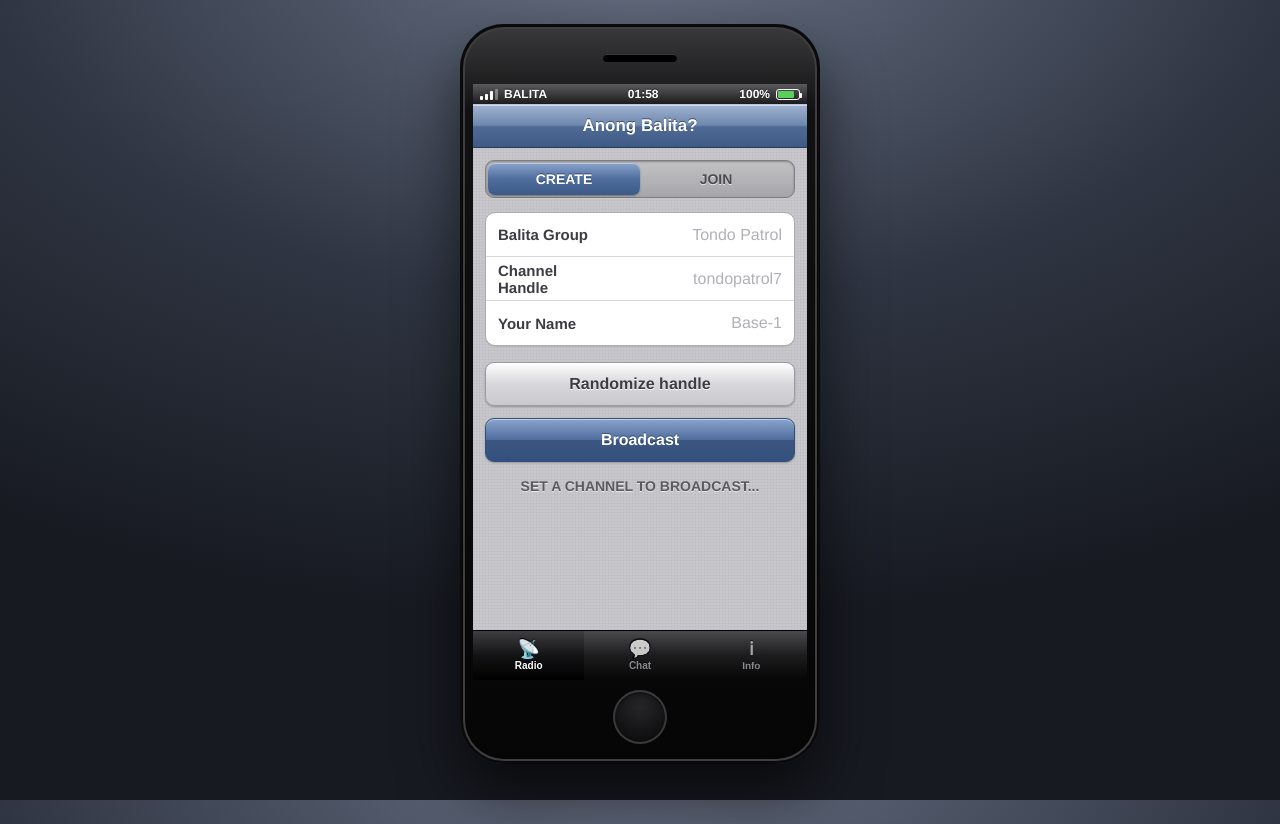
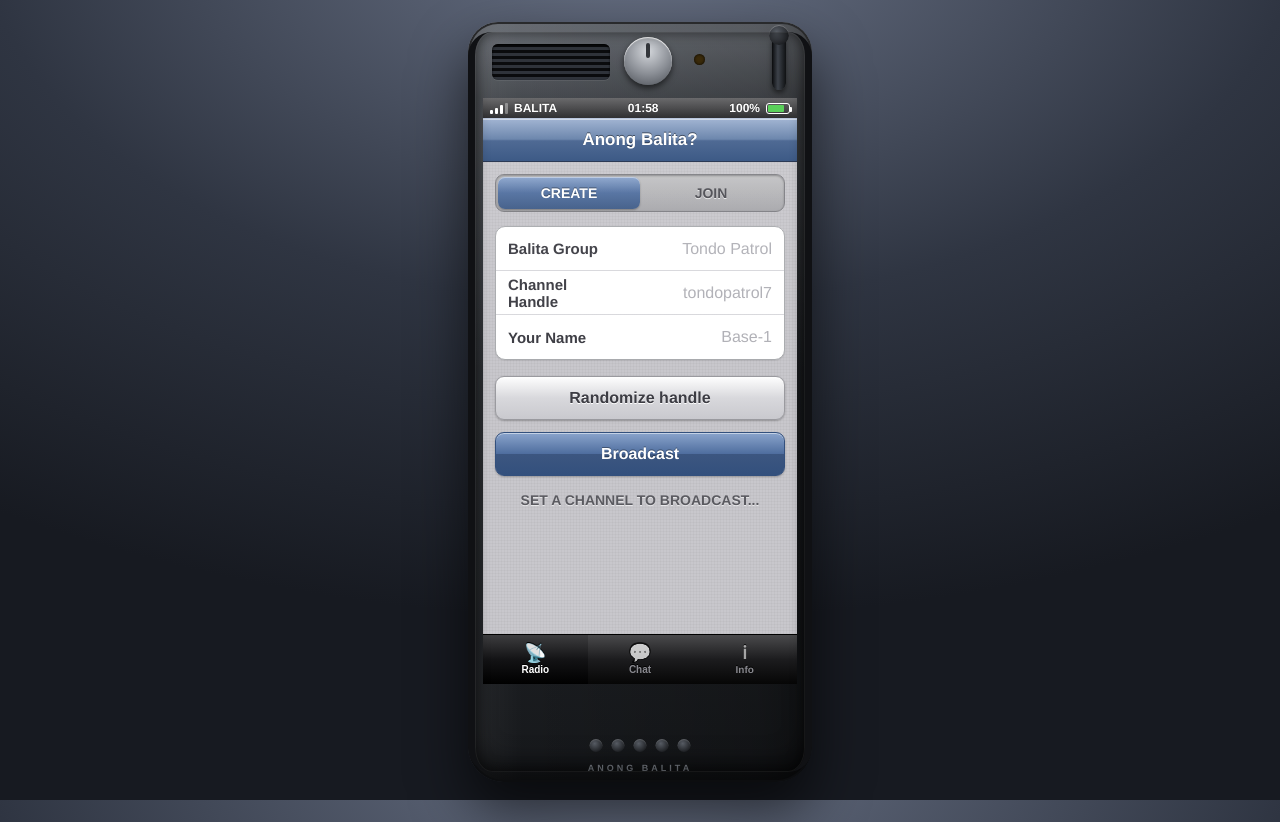
Before and after one commit to leeMontes/anong-balita, a plain HTML site: page index.html in a window 1280 px wide. Drawn offline with nearby package versions, Linux system fonts and the light colour scheme.

Commit message:
Walkie-talkie hardware frame; always-reusable channel chip + TX LED

```diff
--- a/css/ios.css
+++ b/css/ios.css
@@ -18,44 +18,116 @@ body {
 
 .hidden { display: none !important; }
 
-/* ----------------------------------------------------------- device frame */
+/* ------------------------------------------------- walkie-talkie frame */
 .device {
   position: relative;
-  width: 360px;
-  height: min(740px, calc(100vh - 48px));
-  margin: 24px auto;
-  padding: 60px 13px 84px;
-  border-radius: 44px;
+  width: 344px;
+  height: min(768px, calc(100vh - 40px));
+  margin: 22px auto;
+  padding: 76px 15px 98px;
+  border-radius: 30px 30px 36px 36px;
   display: flex;
   flex-direction: column;
   overflow: hidden;
-  background: linear-gradient(#3a3a3d 0%, #111 12%, #050505 100%);
+  background:
+    linear-gradient(90deg, rgba(255, 255, 255, 0.06), rgba(255, 255, 255, 0) 16%, rgba(0, 0, 0, 0.2) 84%, rgba(0, 0, 0, 0.4)),
+    linear-gradient(#565b63 0%, #33373d 10%, #23262a 52%, #16181b 100%);
   box-shadow:
-    inset 0 0 0 3px #0a0a0a,
-    inset 0 0 0 5px #3e3e42,
-    0 30px 60px rgba(0, 0, 0, 0.6);
+    inset 0 0 0 2px #0c0d0f,
+    inset 0 1px 0 rgba(255, 255, 255, 0.28),
+    inset 0 -16px 26px rgba(0, 0, 0, 0.55),
+    0 28px 55px rgba(0, 0, 0, 0.6);
 }
-.device::before { /* earpiece slit */
+.device::before { /* top sheen across the plastic */
   content: "";
   position: absolute;
-  top: 30px; left: 50%;
-  transform: translateX(-50%);
-  width: 74px; height: 8px;
-  border-radius: 4px;
-  background: #000;
-  box-shadow: inset 0 1px 0 #3a3a3d;
+  top: 0; left: 0; right: 0;
+  height: 46%;
+  background: linear-gradient(rgba(255, 255, 255, 0.12), rgba(255, 255, 255, 0));
+  pointer-events: none;
 }
-.device::after { /* home button */
+.device::after { /* rubber side rails */
   content: "";
   position: absolute;
-  bottom: 20px; left: 50%;
-  transform: translateX(-50%);
-  width: 54px; height: 54px;
-  border-radius: 50%;
-  background: radial-gradient(circle at 50% 32%, #262629, #050505);
-  box-shadow: inset 0 0 0 2px #3a3a3d, inset 0 2px 4px rgba(0, 0, 0, 0.8);
+  top: 10px; bottom: 10px; left: 0; right: 0;
+  border-left: 7px solid #101114;
+  border-right: 7px solid #101114;
+  border-radius: 24px;
+  box-shadow: inset 0 0 0 1px rgba(255, 255, 255, 0.06), inset 0 0 14px rgba(0, 0, 0, 0.6);
+  pointer-events: none;
 }
 .home-indicator { display: none; }
+
+/* antenna, speaker grille, channel knob + TX/RX LED */
+.wt-top { position: absolute; top: 0; left: 0; right: 0; height: 76px; pointer-events: none; }
+.wt-antenna {
+  position: absolute; top: 12px; right: 26px;
+  width: 14px; height: 56px;
+  border-radius: 7px;
+  background: linear-gradient(90deg, #0a0b0d, #3d424a 42%, #0f1113);
+  box-shadow: inset 0 1px 0 rgba(255, 255, 255, 0.22), 0 3px 5px rgba(0, 0, 0, 0.5);
+}
+.wt-antenna::before {
+  content: "";
+  position: absolute; top: -9px; left: 50%;
+  transform: translateX(-50%);
+  width: 20px; height: 20px;
+  border-radius: 50%;
+  background: radial-gradient(circle at 38% 34%, #565b63, #0a0b0d);
+  box-shadow: inset 0 1px 0 rgba(255, 255, 255, 0.3);
+}
+.wt-grille {
+  position: absolute; top: 22px; left: 24px;
+  width: 118px; height: 36px;
+  border-radius: 6px;
+  background: repeating-linear-gradient(#0a0b0d 0 3px, #2f333a 3px 6px);
+  box-shadow: inset 0 1px 2px rgba(0, 0, 0, 0.85), 0 1px 0 rgba(255, 255, 255, 0.07);
+}
+.wt-knob {
+  position: absolute; top: 15px; left: 156px;
+  width: 48px; height: 48px;
+  border-radius: 50%;
+  background: radial-gradient(circle at 50% 30%, #d3d6db, #8a8e95 55%, #4a4e55);
+  box-shadow: inset 0 1px 1px #fff, 0 3px 6px rgba(0, 0, 0, 0.6);
+}
+.wt-knob::after {
+  content: "";
+  position: absolute; top: 6px; left: 50%;
+  transform: translateX(-50%);
+  width: 4px; height: 15px;
+  border-radius: 2px;
+  background: #33363b;
+}
+.wt-led {
+  position: absolute; top: 32px; left: 226px;
+  width: 11px; height: 11px;
+  border-radius: 50%;
+  background: #3a2a0a;
+  box-shadow: inset 0 0 3px rgba(0, 0, 0, 0.9);
+  transition: background 0.12s, box-shadow 0.12s;
+}
+.wt-led.on { background: #ffb000; box-shadow: 0 0 10px #ffb000; }
+
+/* bottom microphone holes + brand plate */
+.wt-bottom { position: absolute; left: 0; right: 0; bottom: 0; height: 98px; pointer-events: none; }
+.wt-speaker {
+  position: absolute; bottom: 30px; left: 50%;
+  transform: translateX(-50%);
+  display: flex; gap: 9px;
+}
+.wt-speaker i {
+  width: 13px; height: 13px;
+  border-radius: 50%;
+  background: radial-gradient(circle at 40% 35%, #565b63, #0a0b0d);
+  box-shadow: inset 0 1px 1px rgba(255, 255, 255, 0.18);
+}
+.wt-brand {
+  position: absolute; bottom: 9px; left: 50%;
+  transform: translateX(-50%);
+  font: 700 9px "Helvetica Neue", Helvetica, Arial, sans-serif;
+  letter-spacing: 3px;
+  color: #6b6f76;
+}
 
 /* ------------------------------------------------------------- status bar */
 .statusbar {
@@ -165,6 +237,27 @@ body {
   background: linear-gradient(#8aa4cc, #4e6d9e 50%, #3d5a86);
   box-shadow: inset 0 1px 0 rgba(255, 255, 255, 0.4), 0 1px 2px rgba(0, 0, 0, 0.3);
 }
+
+.saved-chip {
+  display: block;
+  width: 100%;
+  margin: 0 0 14px;
+  padding: 9px 12px;
+  border: 1px solid #2a68bb;
+  border-radius: 9px;
+  font: 700 13px "Helvetica Neue", Helvetica, Arial, sans-serif;
+  letter-spacing: 0.5px;
+  color: #fff;
+  text-align: center;
+  text-shadow: 0 -1px 0 rgba(0, 0, 0, 0.3);
+  background: linear-gradient(#8aa4cc, #4e6d9e 50%, #3c5680);
+  box-shadow: inset 0 1px 0 rgba(255, 255, 255, 0.45), 0 1px 2px rgba(0, 0, 0, 0.2);
+  cursor: pointer;
+  overflow: hidden;
+  text-overflow: ellipsis;
+  white-space: nowrap;
+}
+.saved-chip:active { background: linear-gradient(#3c5680, #5e7aa8); }
 
 /* ------------------------------------------------------- grouped tables */
 .group {
@@ -616,6 +709,7 @@ body {
     background: #000;
   }
   .device::before, .device::after { display: none; }
+  .wt-top, .wt-bottom { display: none; }
   .statusbar { padding-top: env(safe-area-inset-top); height: calc(20px + env(safe-area-inset-top)); }
   .tabbar { padding-bottom: env(safe-area-inset-bottom); height: calc(50px + env(safe-area-inset-bottom)); }
 }
--- a/index.html
+++ b/index.html
@@ -15,6 +15,13 @@
 </head>
 <body>
 <div class="device">
+
+  <div class="wt-top" aria-hidden="true">
+    <div class="wt-grille"></div>
+    <div class="wt-knob"></div>
+    <div class="wt-led" id="wt-led"></div>
+    <div class="wt-antenna"></div>
+  </div>
 
   <div class="statusbar">
     <span class="sb-left"><span class="signal"><i></i><i></i><i></i><i></i></span><span class="sb-carrier">BALITA</span></span>
@@ -35,6 +42,8 @@
           <button type="button" data-mode="host" class="active">CREATE</button>
           <button type="button" data-mode="join">JOIN</button>
         </div>
+
+        <button type="button" id="saved-chip" class="saved-chip hidden"></button>
 
         <div id="form-host" class="form">
           <div class="group">
@@ -128,6 +137,11 @@
     <a class="tab" href="info.html"><span class="tab-ico">&#8505;</span>Info</a>
   </nav>
 
+  <div class="wt-bottom" aria-hidden="true">
+    <div class="wt-speaker"><i></i><i></i><i></i><i></i><i></i></div>
+    <div class="wt-brand">ANONG BALITA</div>
+  </div>
+
   <div class="home-indicator"></div>
 </div>
 
--- a/js/app.js
+++ b/js/app.js
@@ -41,6 +41,18 @@
   }
   function clearSession() {
     try { localStorage.removeItem(SESSION_KEY); } catch (e) {}
+  }
+
+  function showSavedChip(handle) {
+    var chip = $("saved-chip");
+    if (!chip) return;
+    if (handle) {
+      chip.textContent = "\u21BB REUSE CHANNEL  " + handle;
+      chip.setAttribute("data-handle", handle);
+      chip.classList.remove("hidden");
+    } else {
+      chip.classList.add("hidden");
+    }
   }
 
   // ---------------------------------------------------------------- helpers
@@ -292,12 +304,18 @@
   }
 
   // ------------------------------------------------------------------- PTT
+  function setWtLed(on) {
+    var led = $("wt-led");
+    if (led) led.classList.toggle("on", !!on);
+  }
+
   function pttDown(e) {
     if (!state.inChannel || state.transmitting) return;
     if (e) e.preventDefault();
     state.transmitting = true;
     $("ptt").classList.add("active");
     $("led-tx").classList.add("on");
+    setWtLed(true);
     window.RadioAudio.squelchOpen();
     if (state.net) state.net.setTransmitting(true);
   }
@@ -307,6 +325,7 @@
     state.transmitting = false;
     $("ptt").classList.remove("active");
     $("led-tx").classList.remove("on");
+    setWtLed(false);
     if (state.net) state.net.setTransmitting(false);
     window.RadioAudio.rogerBeep();
   }
@@ -424,6 +443,13 @@
     $("btn-random").addEventListener("click", function () {
       $("input-handle").value = window.RadioNet.makeHandle(8);
     });
+    $("saved-chip").addEventListener("click", function () {
+      var h = this.getAttribute("data-handle") || "";
+      if (!h) return;
+      $("input-handle").value = h;
+      $("input-join-handle").value = h;
+      setStatus("CHANNEL READY \u2014 TAP BROADCAST OR TUNE IN.", "ok");
+    });
     $("btn-create").addEventListener("click", function () { doHost(); });
     $("btn-join").addEventListener("click", function () { doJoin(); });
     $("btn-leave").addEventListener("click", function () {
@@ -453,6 +479,7 @@
 
     // Restore last channel; a scanned QR (#join=) wins over the saved one.
     var saved = loadSession();
+    showSavedChip(saved && saved.handle ? saved.handle : "");
     var joinMatch = /join=([^&]+)/.exec(location.hash || "");
     if (joinMatch) {
       setMode("join");
--- a/sw.js
+++ b/sw.js
@@ -2,7 +2,7 @@
 // Pages are network-first (so the latest HTML always wins); static assets are
 // cache-first. Redirects and non-2xx responses are never cached. WebRTC audio
 // is never touched here.
-const CACHE = "anongbalita-v4";
+const CACHE = "anongbalita-v5";
 const CORE = [
   "./css/ios.css",
   "./js/audio.js",
```
Also changed, not shown: info.html (+12 -0 lines).
